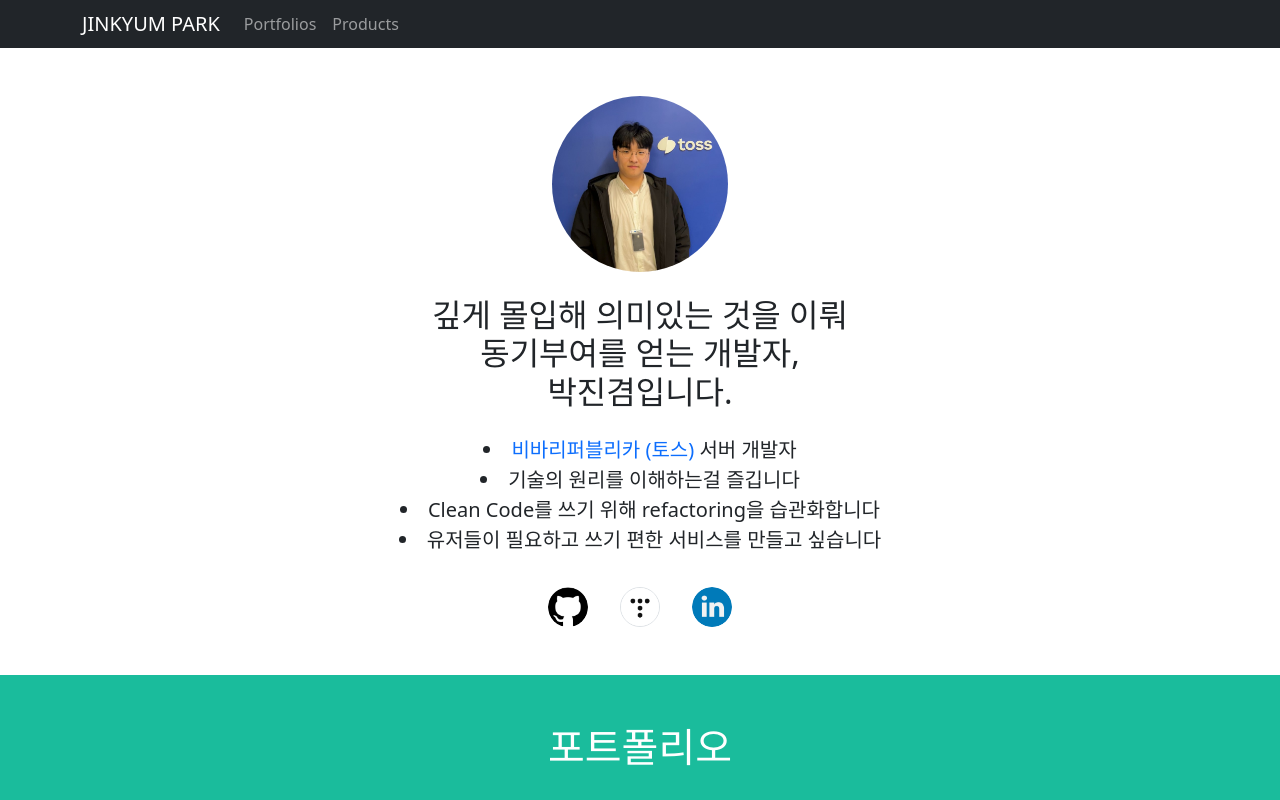
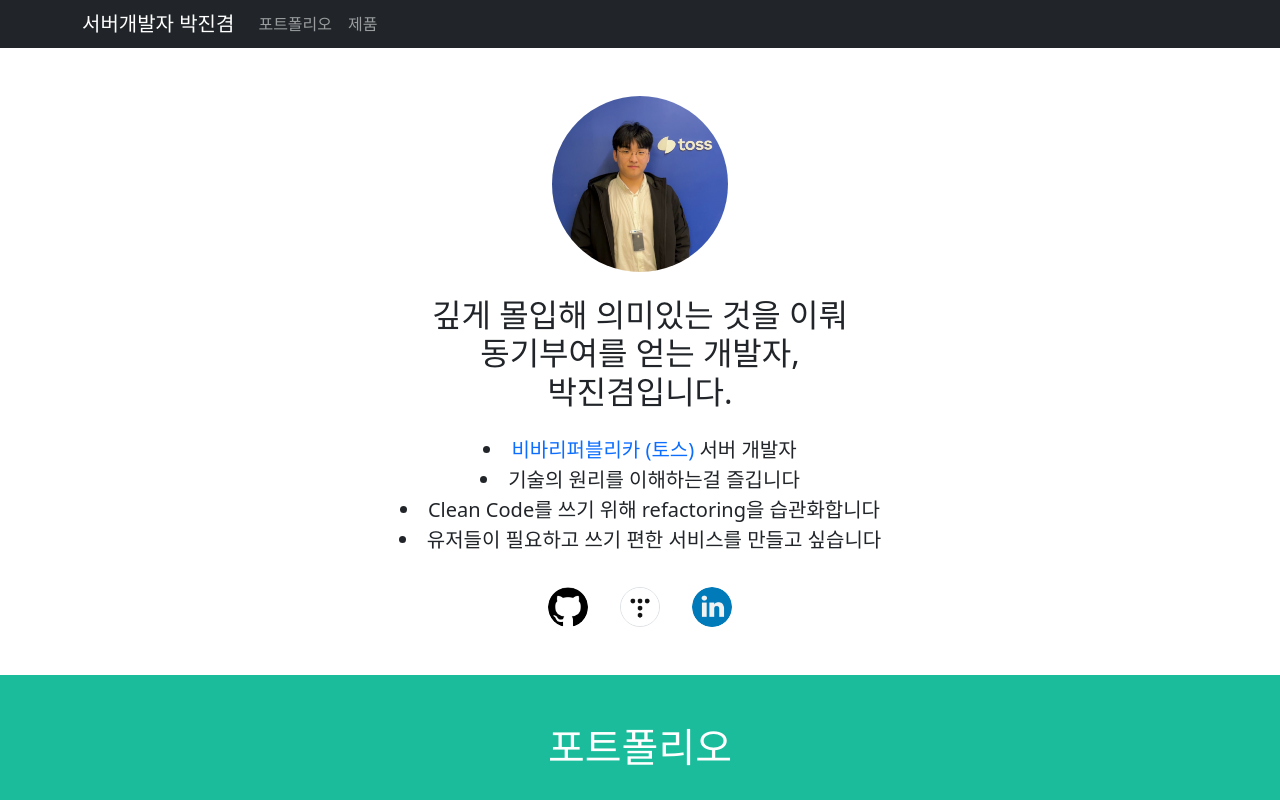
Before and after one commit to jinkyumpark/jinkyumpark, a React (Create React App) app: page / in a window 1280 px wide. Shown: the top 800 px of the page. Built offline with nearby package versions, Linux system fonts and the light colour scheme.

Commit message:
change topnav label to Korean again

```diff
--- a/src/common/Topnav.js
+++ b/src/common/Topnav.js
@@ -7,18 +7,23 @@ import Navbar from 'react-bootstrap/Navbar'
 const Topnav = () => {
 	const [currentUrl] = useState(window.location.pathname)
 
+	// TODO : localized by getting language from url
+	const title = "서버개발자 박진겸"
+	const portfolio = "포트폴리오"
+	const proudct = "제품"
+
 	return (
 		<>
 			<Navbar bg='dark' variant='dark' fixed='top' className='p-1 m-0'>
 				<Container>
-					<Navbar.Brand href={`${process.env.PUBLIC_URL}/`}>JINKYUM PARK</Navbar.Brand>
+					<Navbar.Brand href={`${process.env.PUBLIC_URL}/`}>{title}</Navbar.Brand>
 					<Nav className='me-auto'>
 						<Nav.Link href={`${process.env.PUBLIC_URL}/portfolio`} active={currentUrl.startsWith('/portfolio')}>
-							Portfolios
+							{portfolio}
 						</Nav.Link>
 
 						<Nav.Link href={`${process.env.PUBLIC_URL}/product`} active={currentUrl.startsWith('/product')}>
-							Products
+							{proudct}
 						</Nav.Link>
 					</Nav>
 				</Container>
```
